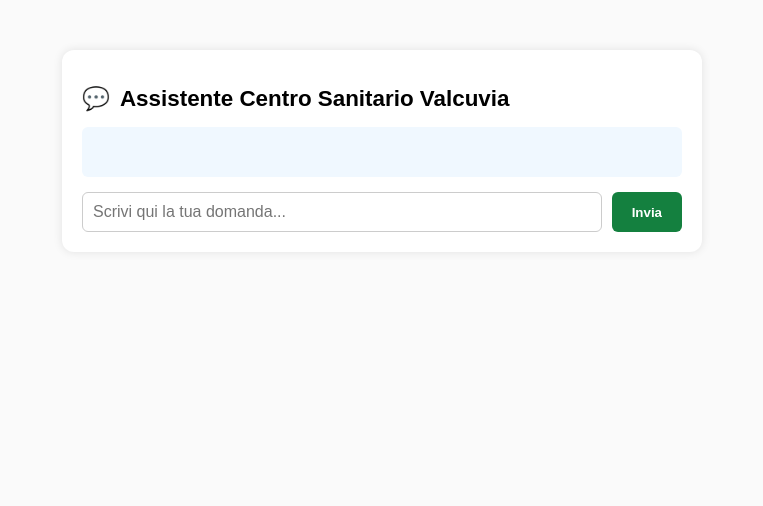
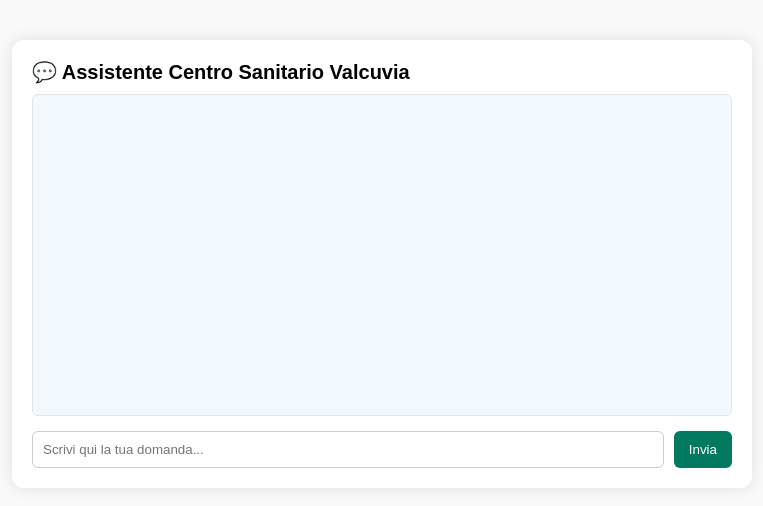
Before and after one commit to RGAdvisor/chatbot-cmvc, a website: page index.html in a window 1280 px wide. Shown: the whole page, without its empty margins (258-1021 px from the left). Drawn offline with Linux system fonts and the light colour scheme.

Commit message:
index.html

```diff
--- a/index.html
+++ b/index.html
@@ -2,94 +2,105 @@
 <html lang="it">
 <head>
   <meta charset="UTF-8" />
-  <meta name="viewport" content="width=device-width, initial-scale=1.0"/>
+  <meta name="viewport" content="width=device-width, initial-scale=1.0" />
   <title>Assistente Centro Sanitario Valcuvia</title>
   <style>
     body {
       font-family: Arial, sans-serif;
-      background: #fafafa;
-      display: flex;
-      justify-content: center;
-      margin-top: 50px;
+      background-color: #f9f9f9;
+      margin: 0;
+      padding: 0;
     }
     .container {
-      background: white;
+      max-width: 700px;
+      margin: 40px auto;
+      background: #fff;
       padding: 20px;
-      width: 600px;
       border-radius: 12px;
-      box-shadow: 0 0 10px rgba(0,0,0,0.1);
+      box-shadow: 0 0 15px rgba(0,0,0,0.1);
     }
-    h1 {
-      font-size: 1.4rem;
+    .header {
+      font-size: 20px;
+      font-weight: bold;
+      margin-bottom: 10px;
+    }
+    .chat-box {
+      border: 1px solid #e5e5e5;
+      border-radius: 6px;
+      padding: 10px;
+      height: 300px;
+      overflow-y: auto;
+      margin-bottom: 15px;
+      background-color: #f2f9ff;
+    }
+    .message {
+      margin: 8px 0;
+    }
+    .user {
+      font-weight: bold;
+      color: #007a5e;
+    }
+    .bot {
+      color: #444;
+    }
+    .input-area {
       display: flex;
-      align-items: center;
-    }
-    h1::before {
-      content: "💬";
-      margin-right: 10px;
-    }
-    .response-box {
-      background: #f0f8ff;
-      padding: 10px;
-      min-height: 30px;
-      margin-top: 15px;
-      border-radius: 6px;
-      font-size: 1rem;
-    }
-    form {
-      display: flex;
-      margin-top: 15px;
     }
     input[type="text"] {
       flex: 1;
       padding: 10px;
-      font-size: 1rem;
       border: 1px solid #ccc;
       border-radius: 6px;
+      margin-right: 10px;
     }
     button {
-      padding: 10px 20px;
-      background: #14803f;
+      padding: 10px 15px;
+      background-color: #007a5e;
       color: white;
-      font-weight: bold;
       border: none;
-      margin-left: 10px;
       border-radius: 6px;
       cursor: pointer;
     }
     .error {
-      background-color: #eee;
-      color: #444;
-      padding: 8px;
-      margin-top: 10px;
+      background: #f8d7da;
+      color: #721c24;
+      padding: 10px;
       border-radius: 6px;
-      font-size: 0.95rem;
+      margin-bottom: 15px;
+    }
+    a {
+      color: #007a5e;
+      font-weight: bold;
+      text-decoration: none;
     }
   </style>
 </head>
 <body>
   <div class="container">
-    <h1>Assistente Centro Sanitario Valcuvia</h1>
-    <div id="response" class="response-box"></div>
-    <form id="chat-form">
-      <input type="text" id="user-input" placeholder="Scrivi qui la tua domanda..." required />
-      <button type="submit">Invia</button>
-    </form>
-    <div id="error" class="error" style="display: none;"></div>
+    <div class="header">💬 Assistente Centro Sanitario Valcuvia</div>
+    <div id="chat" class="chat-box"></div>
+    <div id="error" class="error" style="display:none;">⚠️ Errore durante la richiesta. Riprova più tardi.</div>
+    <div class="input-area">
+      <input type="text" id="input" placeholder="Scrivi qui la tua domanda..." />
+      <button onclick="sendMessage()">Invia</button>
+    </div>
   </div>
 
   <script>
-    const form = document.getElementById("chat-form");
-    const input = document.getElementById("user-input");
-    const responseBox = document.getElementById("response");
-    const errorBox = document.getElementById("error");
+    async function sendMessage() {
+      const input = document.getElementById("input");
+      const chat = document.getElementById("chat");
+      const errorBox = document.getElementById("error");
 
-    form.addEventListener("submit", async (e) => {
-      e.preventDefault();
       const domanda = input.value.trim();
       if (!domanda) return;
 
-      responseBox.innerHTML = "⌛ Attendi un momento...";
+      const userMsg = document.createElement("div");
+      userMsg.className = "message user";
+      userMsg.innerText = `Utente: ${domanda}`;
+      chat.appendChild(userMsg);
+
+      input.value = "";
       errorBox.style.display = "none";
 
       try {
@@ -98,23 +109,17 @@
           headers: { "Content-Type": "application/json" },
           body: JSON.stringify({ domanda }),
         });
-
         const data = await res.json();
-        if (data.risposta) {
-          responseBox.innerHTML = data.risposta;
-        } else {
-          responseBox.innerHTML = "";
-          errorBox.style.display = "block";
-          errorBox.textContent = "⚠️ Nessuna risposta generata.";
-        }
+        const botMsg = document.createElement("div");
+        botMsg.className = "message bot";
+        botMsg.innerHTML = data.risposta;
+        chat.appendChild(botMsg);
+        chat.scrollTop = chat.scrollHeight;
       } catch (error) {
-        responseBox.innerHTML = "";
+        console.error("Errore fetch:", error);
         errorBox.style.display = "block";
-        errorBox.textContent = "⚠️ Errore durante la richiesta. Riprova più tardi.";
       }
-
-      input.value = "";
-    });
+    }
   </script>
 </body>
 </html>
```
